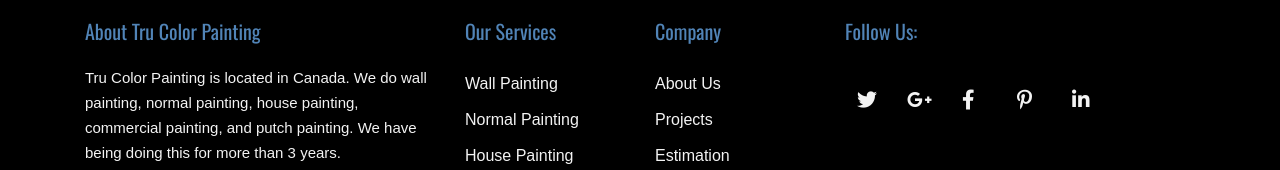
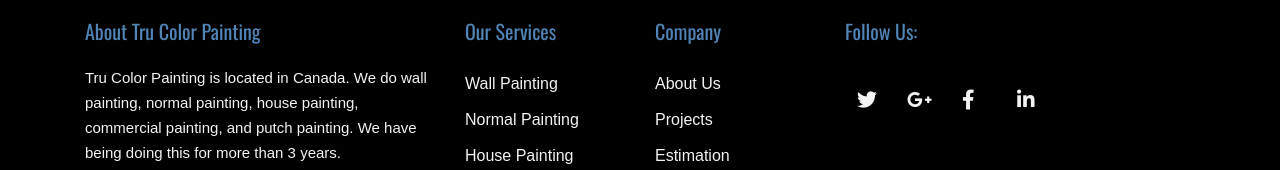
Before and after one commit to cornets28/tru-color-painting, a React (Create React App) app: page /about-us in a window 1280 px wide. Shown: the part 3690-3860 px from the top of the page. Built offline with nearby package versions, Linux system fonts and the light colour scheme; no server answers; the database is empty.

Commit message:
remove useless ssocial media

```diff
--- a/src/component/Footer/Footer.js
+++ b/src/component/Footer/Footer.js
@@ -138,11 +138,6 @@ export default class Footer extends Component {
                         </li>
                         <li>
                           <Link to="/">
-                            <i className="fab fa-pinterest-p sicon"></i>
-                          </Link>
-                        </li>
-                        <li>
-                          <Link to="/">
                             <i className="fab fa-linkedin-in sicon"></i>
                           </Link>
                         </li>
```
